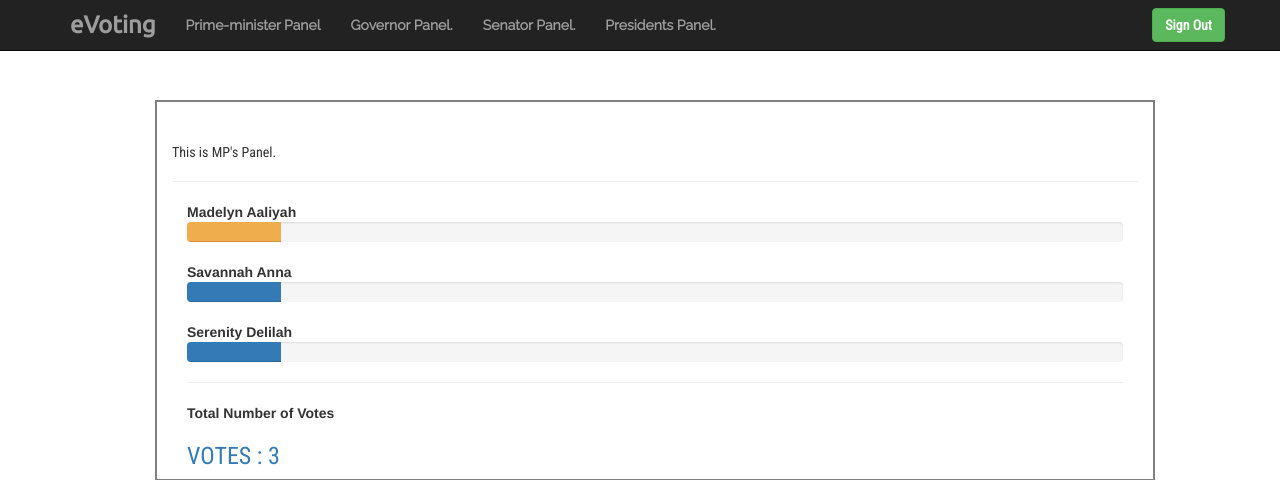
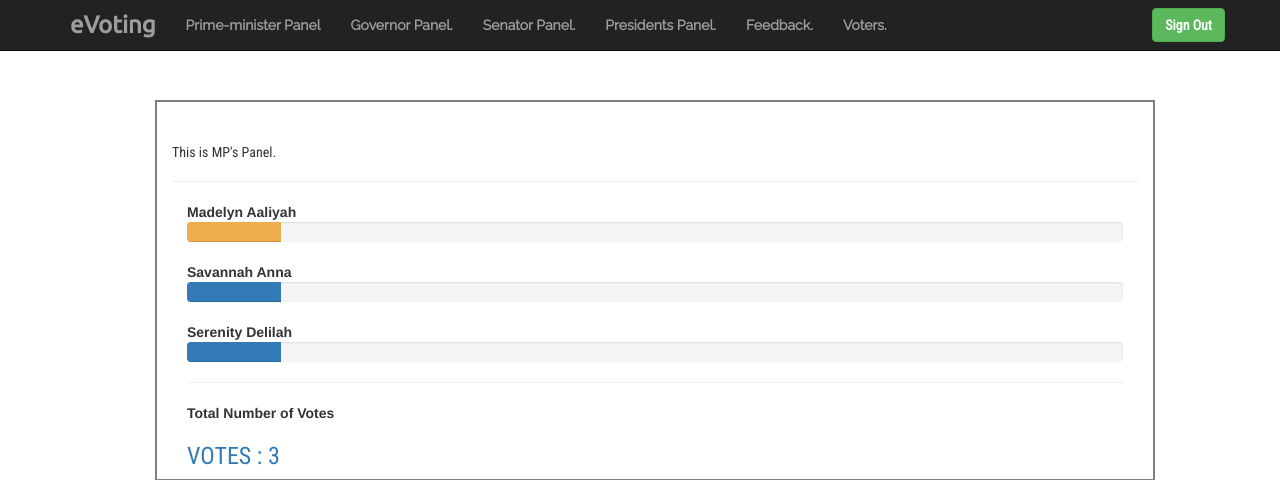
Before and after one commit to zablonmwenya/digital-voting-system, a PHP site: page /cpanelmp.php in a window 1280 px wide. Shown: the top 480 px of the page. Run offline with PHP 8.4, Linux system fonts and the light colour scheme; data comes from the database, SQL or seed files in the repository; some libraries are stand-ins or nearby versions.

Commit message:
Update cpanelmp.php

```diff
--- a/digitalvoting/cpanelmp.php
+++ b/digitalvoting/cpanelmp.php
@@ -38,7 +38,8 @@
             <li><a href="cpanelgov.php"><span class="subFont"><strong>Governor Panel.</strong></span></a></li>
             <li><a href="cpanelsen.php"><span class="subFont"><strong>Senator Panel.</strong></span></a></li>
             <li><a href="cpanel.php"><span class="subFont"><strong>Presidents Panel.</strong></span></a></li>
-            <!--<li><a href="voterspage.html"><span class="subFont"><strong>Voters</strong></span></a></li>-->
+            <li><a href="feedbackresults.php"><span class="subFont"><strong>Feedback.</strong></span></a></li>
+            <li><a href="votes.php"><span class="subFont"><strong>Voters.</strong></span></a></li>
           </ul>
 
 
```
